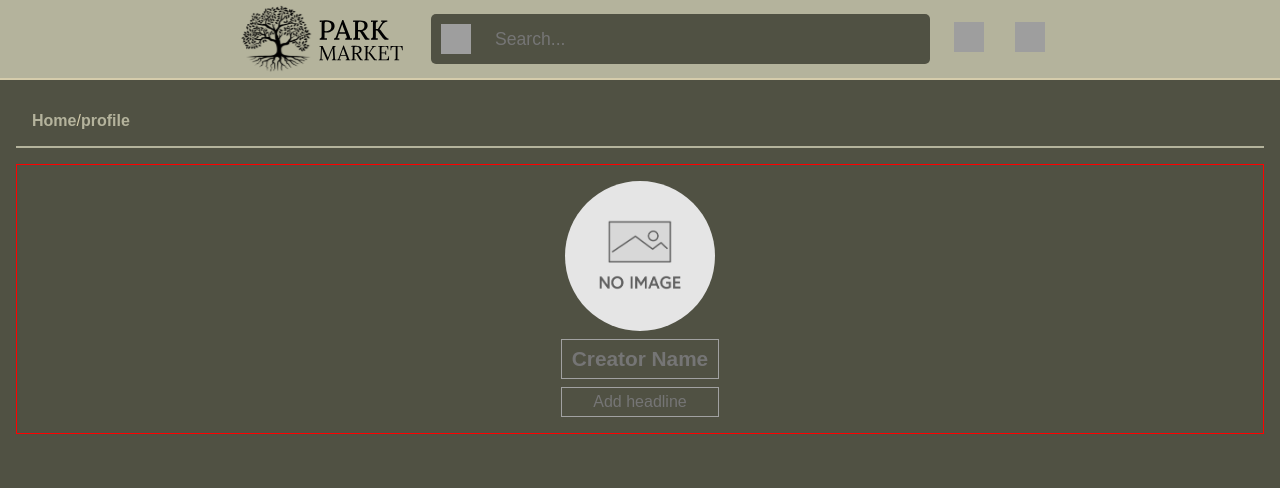
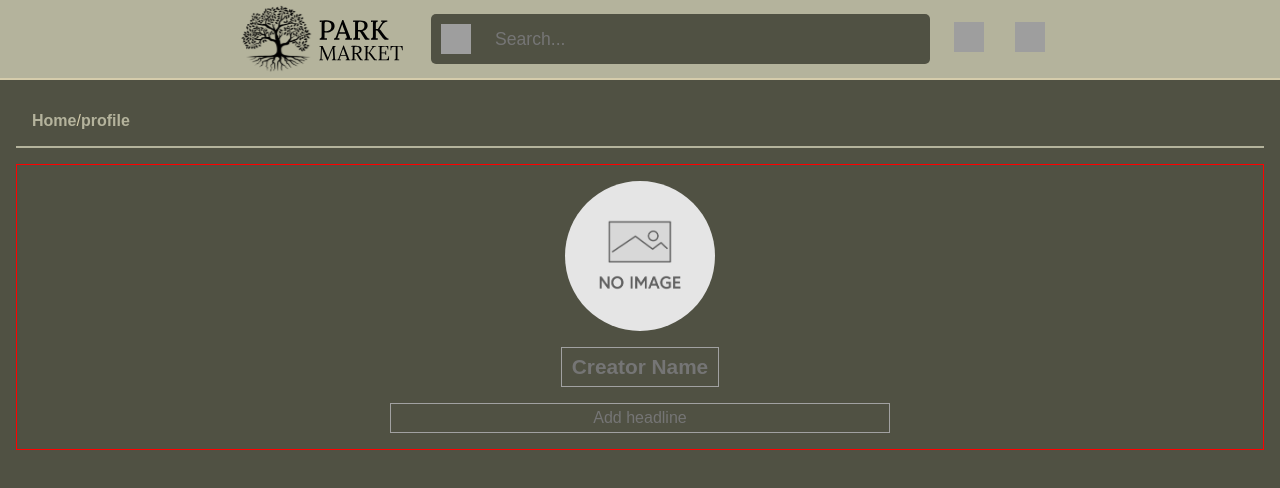
Before and after one commit to vlad113chepurko/ParkMarket, a React (Vite) app: page /profile in a window 1280 px wide. Shown: the top 488 px of the page. Built offline with nearby package versions, Linux system fonts and the light colour scheme; grey boxes are pictures that could not be loaded.

Commit message:
Added localStorage, user info, styles

```diff
--- a/src/components/SaveMessage.jsx
+++ b/src/components/SaveMessage.jsx
@@ -1,9 +1,12 @@
 import "../styles/Save.css";
 import "../styles/Error.css";
-import { useErrorStore } from "../components/ErrorMessage";
+
+import { useSaveStore } from "../store/useSaveStore";
+import { useSaveChanges } from "../hooks/useSaveChanges";
 
 export default function SaveMessage() {
-  const { error, clearError } = useErrorStore();
+  const { setIsSave } = useSaveStore();
+  const handleSaveChanges = useSaveChanges();
   return (
     <div className="save-container">
       <section className="error-section">
@@ -11,14 +14,16 @@ export default function SaveMessage() {
           src="https://img.icons8.com/?size=100&id=31337&format=png&color=d5ccab"
           alt="alert"
         />
-        <p>{error}</p>
+        <p>Do you want to save changes?</p>
       </section>
-      <button className="save-changes">
-        Save changes
-      </button>
-      <button className="error-button" onClick={clearError}>
-        Don't save
-      </button>
+      <section className="error-section">
+        <button className="save-changes" onClick={handleSaveChanges}>
+          Save changes
+        </button>
+        <button className="error-button" onClick={() => setIsSave(false)}>
+          Don't save
+        </button>
+      </section>
     </div>
   );
 }
--- /dev/null
+++ b/src/hooks/useSaveChanges.jsx
@@ -0,0 +1,22 @@
+import { useUserStore } from "../store/useUserStore";
+import { useSaveStore } from "../store/useSaveStore";
+
+export const useSaveChanges = () => {
+  const { setIsSave } = useSaveStore();
+  const { userName, userDescription, userAvatar } = useUserStore();
+
+  const handleSave = () => {
+    const userData = {
+      userName,
+      userDescription,
+      userAvatar,
+    };
+
+    localStorage.setItem("userData", JSON.stringify(userData));
+    console.debug("Data is saved to localStorage");
+
+    setIsSave(false);
+  };
+
+  return handleSave;
+};
--- a/src/pages/Profile.jsx
+++ b/src/pages/Profile.jsx
@@ -1,10 +1,16 @@
 import Breadcrumbs from "../components/BreadCrumps";
+import NoImage from "../assets/NoImage.jpeg";
+import SaveMessage from "../components/SaveMessage";
+
 import { useUserStore } from "../store/useUserStore";
-import NoImage from "../assets/NoImage.jpeg";
+import { useSaveStore } from "../store/useSaveStore";
+
+// styles
 import "../styles/Home.css";
 import "../styles/Profile.css";
 
 export default function Profile() {
+  const { isSave, setIsSave } = useSaveStore();
   const {
     userName,
     userDescription,
@@ -24,9 +30,15 @@ export default function Profile() {
 
   return (
     <div className="home">
+      {isSave && <SaveMessage />}
       <Breadcrumbs />
       <div className="profile-content">
-        <i className="avatar-container" onClick={() => document.getElementById("avatarInput").click()}>
+        <div className="profile-wrapper">
+          <i
+            title="1024px by 1024px recommended"
+            className="avatar-container"
+            onClick={() => document.getElementById("avatarInput").click()}
+          >
             <img
               onClick={handleChangeAvatar}
               className="avatar"
@@ -61,11 +73,13 @@ export default function Profile() {
             value={userDescription}
             placeholder="Add headline"
             onChange={(e) => setUserDescription(e.target.value)}
+            onClick={() => setIsSave(true)}
             minLength={5}
             maxLength={50}
             required
           />
         </div>
       </div>
+    </div>
   );
 }
--- /dev/null
+++ b/src/store/useSaveStore.jsx
@@ -0,0 +1,5 @@
+import { create } from "zustand";
+export const useSaveStore = create((set) => ({
+  isSave: false,
+  setIsSave: (isSave) => set({ isSave }),
+}));
--- a/src/store/useUserStore.jsx
+++ b/src/store/useUserStore.jsx
@@ -1,18 +1,20 @@
 import { create } from "zustand";
+
+const userData = JSON.parse(localStorage.getItem('userData')) || {};
 
 export const useUserStore = create((set) => ({
   userLogin: "",
   userPassword: "",
   userEmail: "",
   repPassword: "",
-  userName: localStorage.getItem("userName"),
-  userDescription: localStorage.getItem("userDescription"),
-  userAvatar: localStorage.getItem("userAvatar"),
+  userName: userData.userName|| "",
+  userDescription: userData.userDescription || "",
+  userAvatar: userData.userAvatar || "",
   setLogin: (userLogin) => set({ userLogin }),
   setEmail: (userEmail) => set({ userEmail }),
   setPassword: (userPassword) => set({ userPassword }),
   setRepPassword: (repPassword) => set({ repPassword }),
-  setUserName: (userName) => set({userName}),
-  setUserDescription: (userDescription) => set({userDescription}),
-  setUserAvatar: (userAvatar) => set({userAvatar})
+  setUserName: (userName) => set({ userName }),
+  setUserDescription: (userDescription) => set({ userDescription }),
+  setUserAvatar: (userAvatar) => set({ userAvatar }),
 }));
--- a/src/styles/Error.css
+++ b/src/styles/Error.css
@@ -30,10 +30,14 @@
   flex-direction: row;
   justify-content: center;
   align-items: flex-start;
+
+  padding: 1rem;
+
+  gap: 1rem;
 }
 
 .error-button {
-  width: 100px;
+  width: 120px;
   height: 40px;
   background-color: var(--darkvanilla);
   color: var(--olive);
--- a/src/styles/Profile.css
+++ b/src/styles/Profile.css
@@ -3,13 +3,18 @@
   height: auto;
 
   border: 1px solid red;
+
+  padding: 1rem;
+  gap: 0.5rem;
+}
+
+.profile-wrapper {
   display: flex;
   flex-direction: column;
   justify-content: center;
   align-items: center;
 
-  padding: 1rem;
-  gap: 0.5rem;
+  gap: 1rem;
 }
 
 .avatar-container {
@@ -47,8 +52,7 @@
 
 .input-description {
   height: 30px;
-  max-width: 200px;
-  min-width: 50px;
+  width: 500px;
   font-size: 1rem;
 
   font-weight: normal;
--- a/src/styles/Save.css
+++ b/src/styles/Save.css
@@ -25,7 +25,7 @@
 }
 
 .save-changes {
-  width: 100px;
+  width: 120px;
   height: 40px;
   background-color: var(--darkvanilla);
   color: var(--olive);
```
Lines whose indentation alone changed are shown as unchanged.
